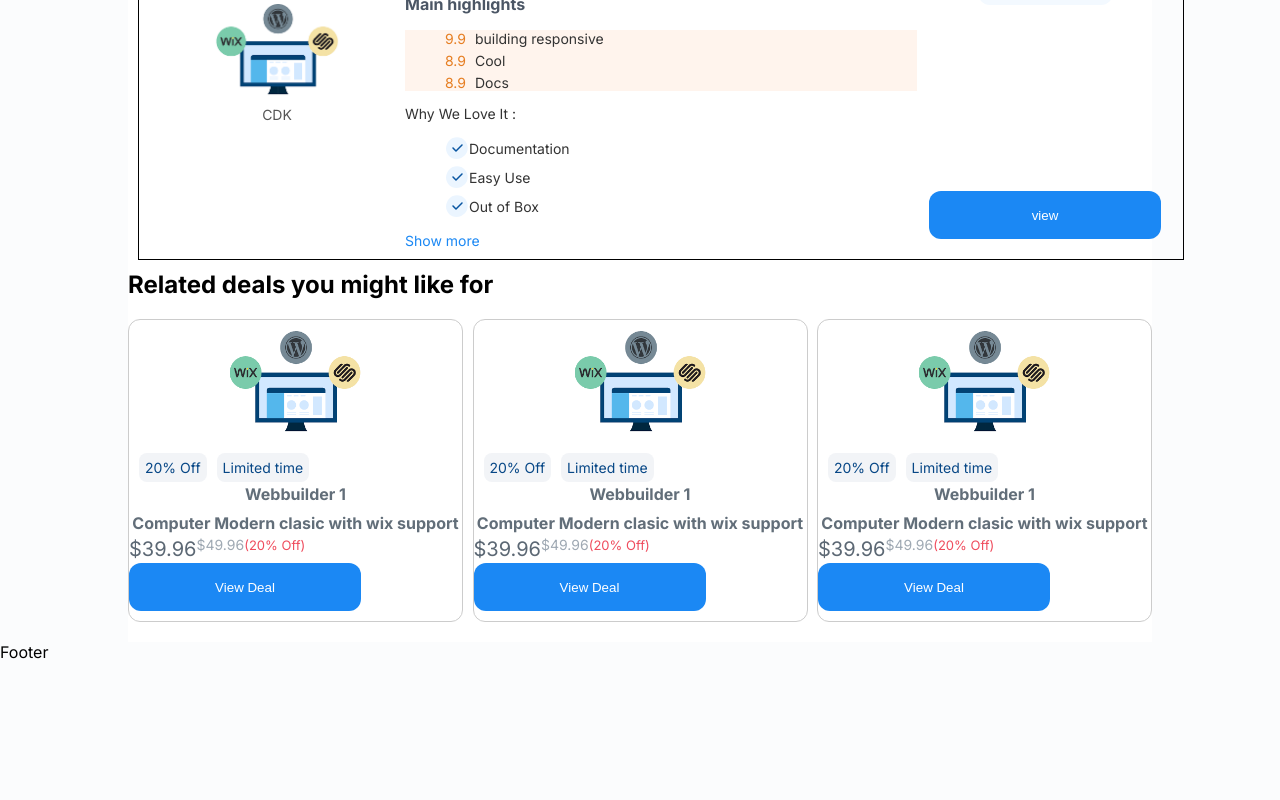
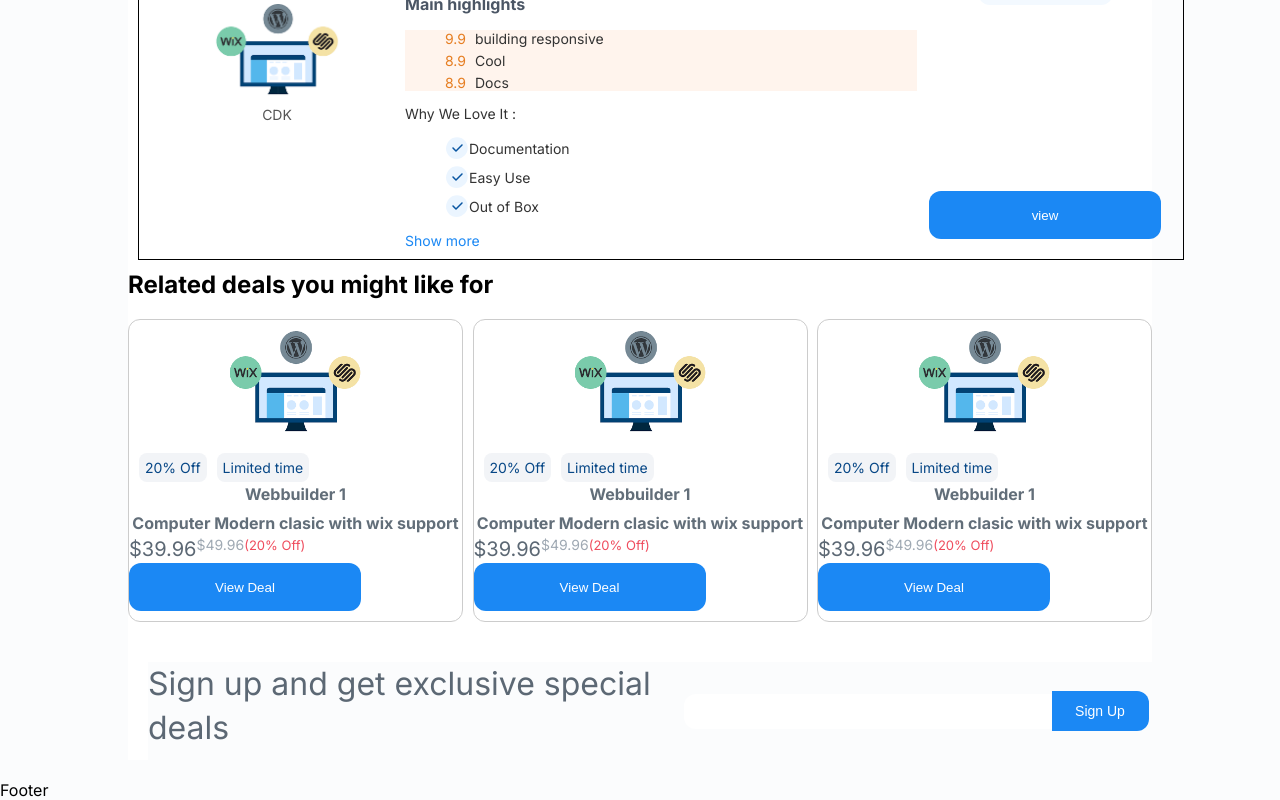
Before and after one commit to deepakbhardwajvst/Assignment-Radiant-Riches-0LLC-NextJS-ReactJS, a Next.js app: page / in a window 1280 px wide. Shown: the part 1130-1930 px from the top of the page. Before the commit the page ends 1792 px from the top, so only its background shows below. Built offline with nearby package versions, Linux system fonts and the light colour scheme.

Commit message:
Refactor styling in NewsLatter component: 1. Updated and organized styles in the NewsLatter component. 2. Improved layout and responsiveness for the newsletter section. 3. Cleaned up and optimized CSS code for better readability and maintenance.

```diff
--- a/src/Components/Cards/CardText.jsx
+++ b/src/Components/Cards/CardText.jsx
@@ -32,7 +32,7 @@ const CardText = ({
             {whyWeLoveItData.map((item, index) => (
               <li key={index} className="love-it-item"><svg width="24" height="24" viewBox="0 0 24 24" fill="none" xmlns="http://www.w3.org/2000/svg">
                 <path d="M12 1.25C9.03169 1.25 6.34318 2.45406 4.3986 4.3986C3.40884 5.38837 2.61093 6.57088 2.06597 7.88493C1.38329 9.27784 1 10.8442 1 12.5C1 18.2989 5.70101 23 11.5 23C13.1558 23 14.7222 22.6166 16.1151 21.934C17.4291 21.389 18.6116 20.5912 19.6014 19.6014C21.546 17.6568 22.7501 14.9683 22.7501 12C22.7501 9.03169 21.546 6.34317 19.6014 4.3986C17.6568 2.45406 14.9683 1.25 12 1.25Z" fill="#EBF5FF" />
-                <path fill-rule="evenodd" clip-rule="evenodd" d="M17.5303 8.46967C17.8233 8.76257 17.8233 9.23743 17.5303 9.53033L11.5303 15.5303C11.2374 15.8232 10.7626 15.8232 10.4697 15.5303L7.46967 12.5303C7.17678 12.2375 7.17678 11.7626 7.46967 11.4697C7.76256 11.1768 8.23743 11.1768 8.53033 11.4697L11 13.9393L16.4697 8.46967C16.7626 8.17678 17.2374 8.17678 17.5303 8.46967Z" fill="#0855A1" />
+                <path fillRule="evenodd" clipRule="evenodd" d="M17.5303 8.46967C17.8233 8.76257 17.8233 9.23743 17.5303 9.53033L11.5303 15.5303C11.2374 15.8232 10.7626 15.8232 10.4697 15.5303L7.46967 12.5303C7.17678 12.2375 7.17678 11.7626 7.46967 11.4697C7.76256 11.1768 8.23743 11.1768 8.53033 11.4697L11 13.9393L16.4697 8.46967C16.7626 8.17678 17.2374 8.17678 17.5303 8.46967Z" fill="#0855A1" />
               </svg>
                 <span>{item}</span></li>
             ))}
--- a/src/Components/Header/Header.jsx
+++ b/src/Components/Header/Header.jsx
@@ -6,8 +6,8 @@ const Header = () => {
             <div className="container1">
                 <div className="search-box">
                     <svg width="24" height="24" viewBox="0 0 24 24" fill="none" xmlns="http://www.w3.org/2000/svg">
-                        <path fill-rule="evenodd" clip-rule="evenodd" d="M1.25 10.5C1.25 5.39139 5.39139 1.25 10.5 1.25C15.6086 1.25 19.75 5.39139 19.75 10.5C19.75 15.6086 15.6086 19.75 10.5 19.75C5.39139 19.75 1.25 15.6086 1.25 10.5ZM10.5 2.75C6.21981 2.75 2.75 6.21981 2.75 10.5C2.75 14.7802 6.21981 18.25 10.5 18.25C14.7802 18.25 18.25 14.7802 18.25 10.5C18.25 6.21981 14.7802 2.75 10.5 2.75Z" fill="#626E79" />
-                        <path fill-rule="evenodd" clip-rule="evenodd" d="M16.081 16.0805C16.3739 15.7876 16.8488 15.7876 17.1417 16.0805L21.3843 20.3232C21.6772 20.6161 21.6772 21.0909 21.3843 21.3838C21.0914 21.6767 20.6165 21.6767 20.3236 21.3838L16.081 17.1412C15.7881 16.8483 15.7881 16.3734 16.081 16.0805Z" fill="#626E79" />
+                        <path fillRule="evenodd" clipRule="evenodd" d="M1.25 10.5C1.25 5.39139 5.39139 1.25 10.5 1.25C15.6086 1.25 19.75 5.39139 19.75 10.5C19.75 15.6086 15.6086 19.75 10.5 19.75C5.39139 19.75 1.25 15.6086 1.25 10.5ZM10.5 2.75C6.21981 2.75 2.75 6.21981 2.75 10.5C2.75 14.7802 6.21981 18.25 10.5 18.25C14.7802 18.25 18.25 14.7802 18.25 10.5C18.25 6.21981 14.7802 2.75 10.5 2.75Z" fill="#626E79" />
+                        <path fillRule="evenodd" clipRule="evenodd" d="M16.081 16.0805C16.3739 15.7876 16.8488 15.7876 17.1417 16.0805L21.3843 20.3232C21.6772 20.6161 21.6772 21.0909 21.3843 21.3838C21.0914 21.6767 20.6165 21.6767 20.3236 21.3838L16.081 17.1412C15.7881 16.8483 15.7881 16.3734 16.081 16.0805Z" fill="#626E79" />
                     </svg>
                     <input type="search" name="" id="" />
 
--- a/src/HomePage/HomePage.jsx
+++ b/src/HomePage/HomePage.jsx
@@ -4,6 +4,7 @@ import ToolsList from "./ToolList/ToolList";
 import Breadcrumb from './Breadcrumb/Breadcrumb';
 import Card from './Card/Card';
 import RelatedDeals from './RelatedDeals/RelatedDeals';
+import NewsLatter from './NewsLatter/NewsLatter';
 
 const HomePage = () => {
     return (
@@ -13,6 +14,7 @@ const HomePage = () => {
             <Breadcrumb />
             <Card />
             <RelatedDeals />
+            <NewsLatter />
         </div>
     )
 }
--- /dev/null
+++ b/src/HomePage/NewsLatter/NewsLatter.jsx
@@ -0,0 +1,9 @@
+import "./NewsLatter.scss"
+
+const NewsLatter = () => {
+    return (
+        <div className="news-latter"><h5 className="nl-heading">Sign up and get exclusive special deals</h5><div className="nl-box"><input type="email" name="" className="" id="" /><button type="submit">Sign Up</button></div></div>
+    )
+}
+
+export default NewsLatter
--- /dev/null
+++ b/src/HomePage/NewsLatter/NewsLatter.scss
@@ -0,0 +1,43 @@
+.news-latter {
+  display: flex;
+  justify-content: space-between;
+  margin: 20px;
+  background: #fbfcfd;
+  width: 100%;
+  .nl-heading {
+    font-size: 32px;
+    line-height: 44px;
+    color: #5c6874;
+    margin-bottom: 10px;
+    font-weight: normal;
+    width: 50%;
+  }
+
+  .nl-box {
+    display: flex;
+    justify-content: center;
+    align-items: center;
+    width: 50%;
+    input[type="email"] {
+      padding: 10px;
+
+      border: none;
+      outline: none;
+      border-radius: 12px 0 0 12px;
+      width: 348px;
+    }
+
+    button {
+      font-size: 14px;
+      line-height: 20px;
+      padding: 10px 20px;
+      width: 97px;
+      background-color: #1b88f4;
+      color: #fff;
+      border: none;
+      white-space: nowrap;
+      border-radius: 0 12px 12px 0;
+      cursor: pointer;
+    }
+  }
+}
```
Also changed, not shown: src/HomePage/AdvertisingDashboard/AdvertisingDashboard.jsx (+7 -7 lines).
